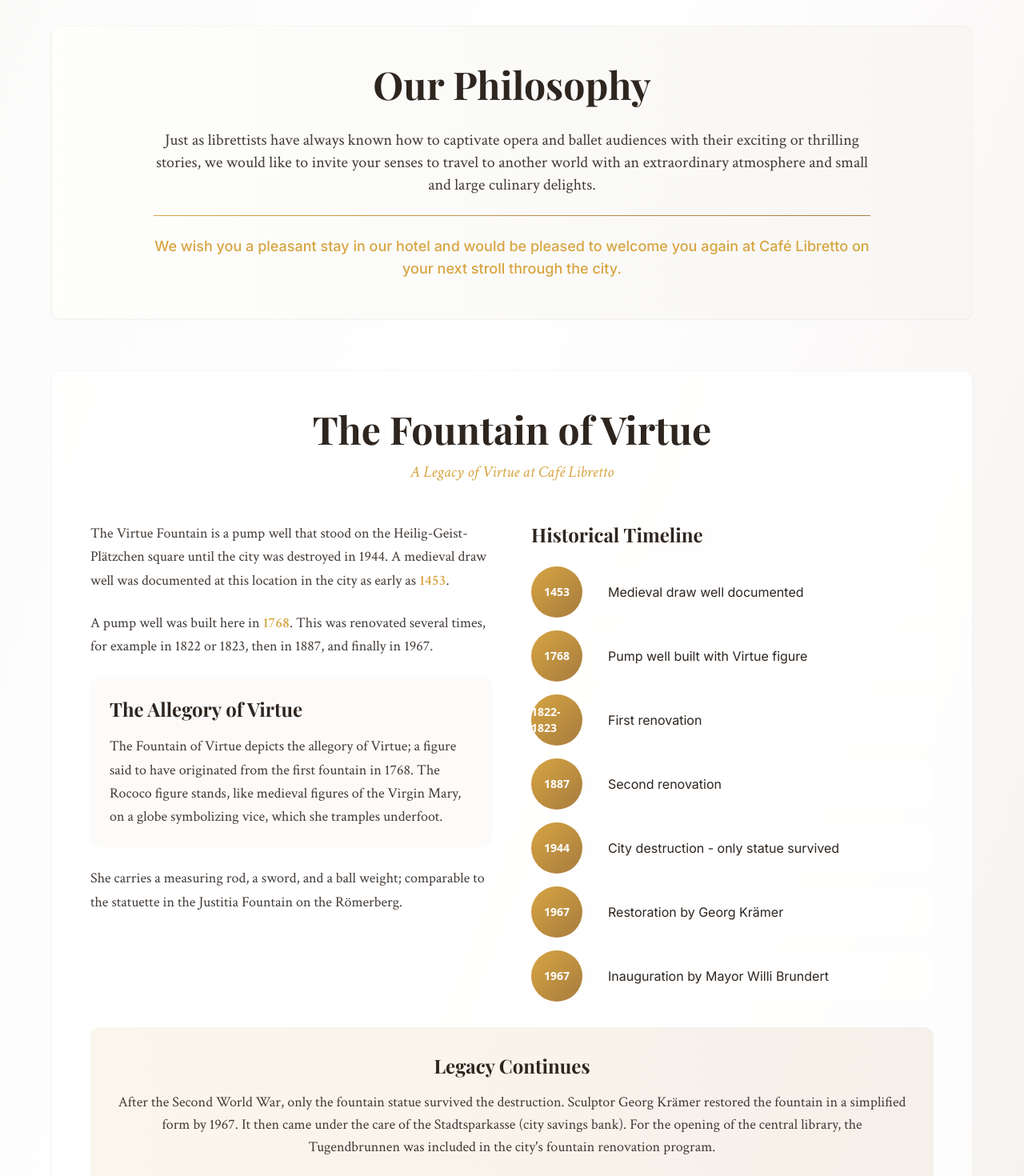
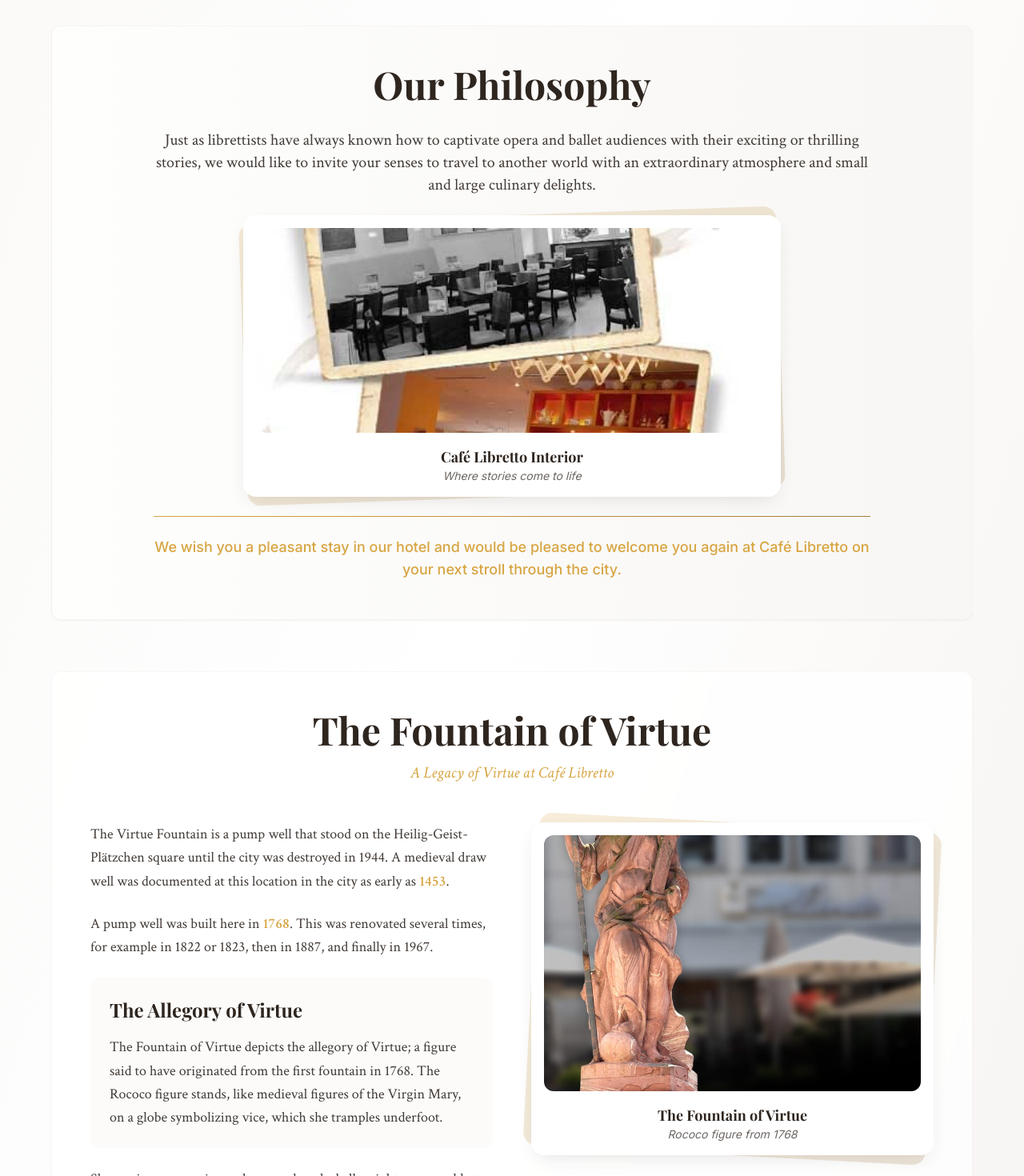
Before and after one commit to bytetechnik/libretto-ristorante-vibes, a React (Vite) app: page /about in a window 1280 px wide. Shown: the part 1330-2800 px from the top of the page at 80% size. Built offline with nearby package versions, Linux system fonts and the light colour scheme; a web font is replaced by a local one.

Commit message:
Add images to About page
Add images of the Fountain of Virtue and cafe interior to the About page.

```diff
--- a/src/pages/About.tsx
+++ b/src/pages/About.tsx
@@ -112,6 +112,29 @@ const About = () => {
                   travel to another world with an extraordinary atmosphere and small and large
                   culinary delights.
                 </p>
+
+                {/* Cafe Interior Images */}
+                <div className="my-12">
+                  <div className="relative group max-w-2xl mx-auto">
+                    <div className="absolute inset-0 bg-gradient-to-br from-italian-gold/20 to-warm-gold/20 rounded-2xl transform -rotate-2 group-hover:-rotate-3 transition-transform duration-500"></div>
+                    <div className="relative bg-white rounded-2xl p-4 shadow-elegant">
+                      <img
+                        src="/lovable-uploads/ab01f7e2-ebef-4e5d-9af9-159fec66683e.png"
+                        alt="Interior of Café Libretto showing dining area and display case"
+                        className="w-full h-64 object-cover rounded-xl"
+                      />
+                      <div className="mt-4 text-center">
+                        <h4 className="font-playfair text-lg font-semibold text-coffee">
+                          Café Libretto Interior
+                        </h4>
+                        <p className="font-inter text-sm text-coffee/70 italic">
+                          Where stories come to life
+                        </p>
+                      </div>
+                    </div>
+                  </div>
+                </div>
+
                 <Separator className="my-8 bg-gradient-gold h-px" />
                 <p className="font-inter text-lg text-italian-gold font-medium">
                   We wish you a pleasant stay in our hotel and would be pleased to welcome you
@@ -167,32 +190,52 @@ const About = () => {
                     </p>
                   </div>
 
-                  {/* Historical Timeline */}
+                  {/* Fountain Image */}
                   <div className="space-y-6">
-                    <h3 className="font-playfair text-2xl font-bold text-coffee mb-6">
-                      Historical Timeline
-                    </h3>
+                    <div className="relative group">
+                      <div className="absolute inset-0 bg-gradient-to-br from-italian-gold/20 to-warm-gold/20 rounded-2xl transform rotate-3 group-hover:rotate-6 transition-transform duration-500"></div>
+                      <div className="relative bg-white rounded-2xl p-4 shadow-elegant">
+                        <img
+                          src="/lovable-uploads/4ceae6e5-7085-4c94-9ba4-b2493c34111f.png"
+                          alt="The Fountain of Virtue - Historical statue depicting the allegory of Virtue"
+                          className="w-full h-80 object-cover rounded-xl"
+                        />
+                        <div className="mt-4 text-center">
+                          <h4 className="font-playfair text-lg font-semibold text-coffee">
+                            The Fountain of Virtue
+                          </h4>
+                          <p className="font-inter text-sm text-coffee/70 italic">
+                            Rococo figure from 1768
+                          </p>
+                        </div>
+                      </div>
+                    </div>
+                  </div>
+                </div>
 
-                    <div className="space-y-4">
-                      {[
+                {/* Historical Timeline */}
+                <div className="mt-16">
+                  <h3 className="font-playfair text-2xl font-bold text-coffee mb-8 text-center">
+                    Historical Timeline
+                  </h3>
+
+                  <div className="grid md:grid-cols-2 lg:grid-cols-3 gap-6">{[
                         { year: "1453", event: "Medieval draw well documented" },
                         { year: "1768", event: "Pump well built with Virtue figure" },
                         { year: "1822-1823", event: "First renovation" },
                         { year: "1887", event: "Second renovation" },
                         { year: "1944", event: "City destruction - only statue survived" },
-                        { year: "1967", event: "Restoration by Georg Krämer" },
-                        { year: "1967", event: "Inauguration by Mayor Willi Brundert" }
+                        { year: "1967", event: "Restoration by Georg Krämer" }
                       ].map((item, index) => (
-                        <div key={index} className="flex items-center space-x-4 group">
-                          <div className="w-16 h-16 bg-gradient-gold rounded-full flex items-center justify-center text-white font-bold text-sm group-hover:scale-110 transition-transform duration-300">
-                            {item.year}
-                          </div>
-                          <div className="flex-1 p-4 bg-white/60 rounded-lg group-hover:bg-white/80 transition-colors duration-300">
-                            <p className="font-inter text-coffee">{item.event}</p>
+                        <div key={index} className="group">
+                          <div className="bg-white/60 hover:bg-white/80 rounded-xl p-6 h-full transition-all duration-300 group-hover:transform group-hover:scale-105 shadow-sm hover:shadow-elegant">
+                            <div className="w-12 h-12 bg-gradient-gold rounded-full flex items-center justify-center text-white font-bold text-sm mb-4 mx-auto">
+                              {item.year.split('-')[0]}
+                            </div>
+                            <p className="font-inter text-coffee text-center">{item.event}</p>
                           </div>
                         </div>
                       ))}
-                    </div>
                   </div>
                 </div>
 
```
Also changed, not shown: public/lovable-uploads/4ceae6e5-7085-4c94-9ba4-b2493c34111f.png (added), public/lovable-uploads/ab01f7e2-ebef-4e5d-9af9-159fec66683e.png (added).
